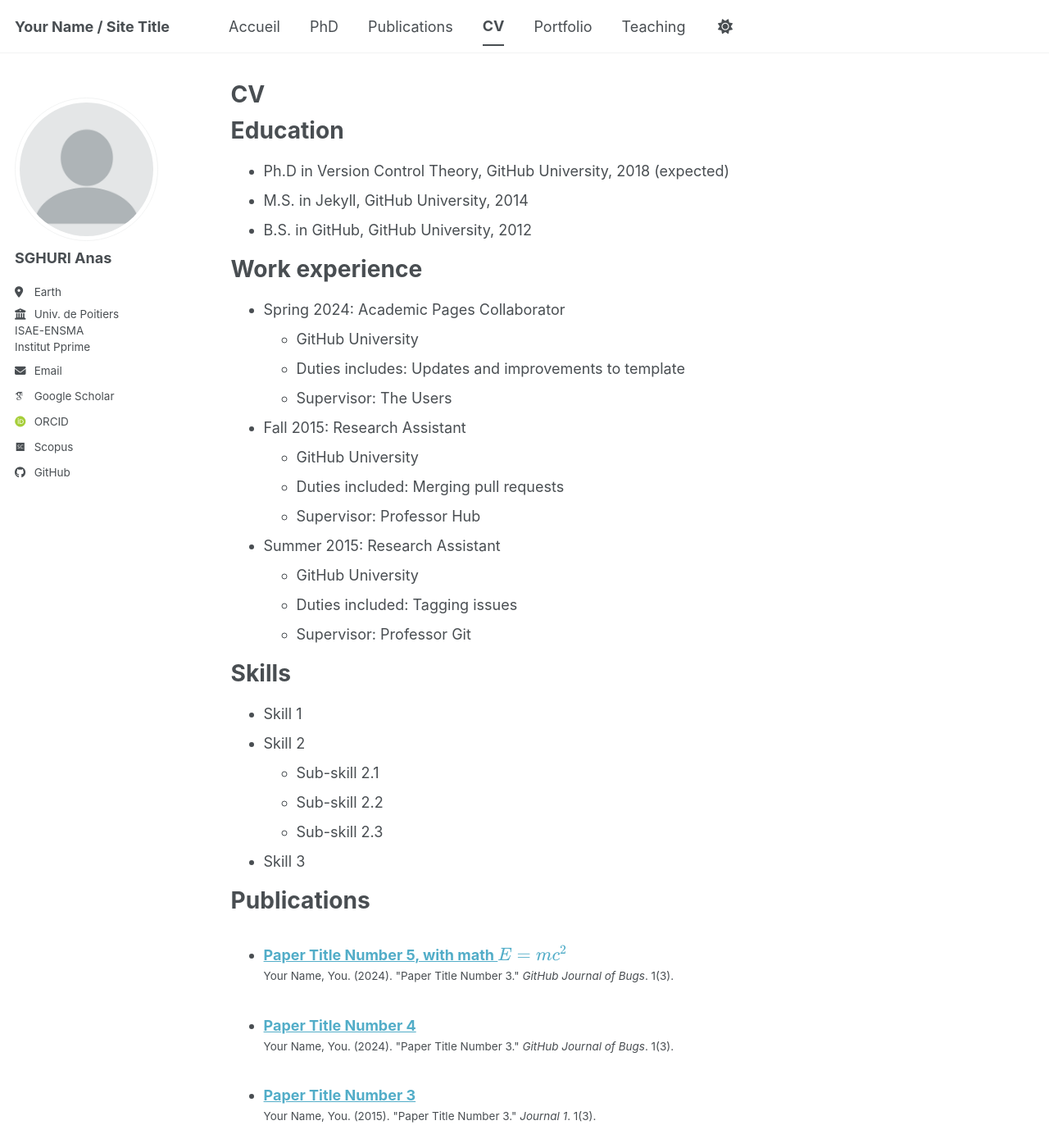
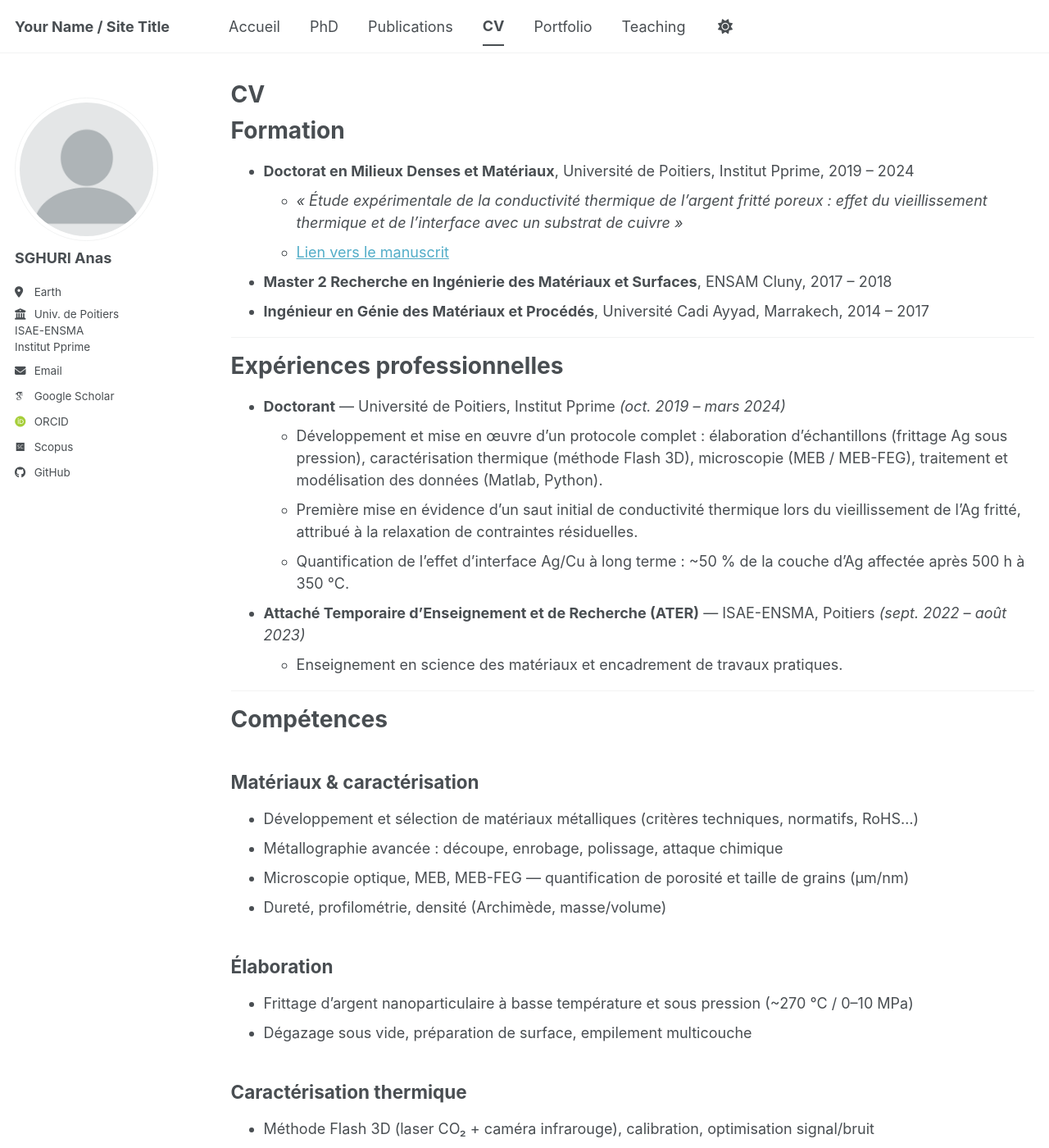
Before and after one commit to Anas-Sg-git/anas-sghuri, a Jekyll site: the page built from _pages/cv.md, in a window 1280 px wide and 1400 px high. Shown: the whole window at 82% size. Built offline with Jekyll 4.4.1, drawn with Linux system fonts in a browser that asks for light colours; some web fonts are replaced; a script bundle is joined from its source files by our own code; library files that are not in the unit come from our copies; some of the changed text lies outside the part shown.

Commit message:
Update cv.md

```diff
--- a/_pages/cv.md
+++ b/_pages/cv.md
@@ -9,56 +9,94 @@ redirect_from:
 
 {% include base_path %}
 
-Education
-======
-* Ph.D in Version Control Theory, GitHub University, 2018 (expected)
-* M.S. in Jekyll, GitHub University, 2014
-* B.S. in GitHub, GitHub University, 2012
+# Formation
 
-Work experience
-======
-* Spring 2024: Academic Pages Collaborator
-  * GitHub University
-  * Duties includes: Updates and improvements to template
-  * Supervisor: The Users
+* **Doctorat en Milieux Denses et Matériaux**, Université de Poitiers, Institut Pprime, 2019 – 2024
+  * *« Étude expérimentale de la conductivité thermique de l'argent fritté poreux : effet du vieillissement thermique et de l'interface avec un substrat de cuivre »*
+  * [Lien vers le manuscrit](https://hal.science/tel-05045482)
+* **Master 2 Recherche en Ingénierie des Matériaux et Surfaces**, ENSAM Cluny, 2017 – 2018
+* **Ingénieur en Génie des Matériaux et Procédés**, Université Cadi Ayyad, Marrakech, 2014 – 2017
 
-* Fall 2015: Research Assistant
-  * GitHub University
-  * Duties included: Merging pull requests
-  * Supervisor: Professor Hub
+---
 
-* Summer 2015: Research Assistant
-  * GitHub University
-  * Duties included: Tagging issues
-  * Supervisor: Professor Git
+# Expériences professionnelles
 
-Skills
-======
-* Skill 1
-* Skill 2
-  * Sub-skill 2.1
-  * Sub-skill 2.2
-  * Sub-skill 2.3
-* Skill 3
+* **Doctorant** — Université de Poitiers, Institut Pprime *(oct. 2019 – mars 2024)*
+  * Développement et mise en œuvre d'un protocole complet : élaboration d'échantillons (frittage Ag sous pression), caractérisation thermique (méthode Flash 3D), microscopie (MEB / MEB-FEG), traitement et modélisation des données (Matlab, Python).
+  * Première mise en évidence d'un saut initial de conductivité thermique lors du vieillissement de l'Ag fritté, attribué à la relaxation de contraintes résiduelles.
+  * Quantification de l'effet d'interface Ag/Cu à long terme : ~50 % de la couche d'Ag affectée après 500 h à 350 °C.
 
-Publications
-======
-  <ul>{% for post in site.publications reversed %}
-    {% include archive-single-cv.html %}
-  {% endfor %}</ul>
+* **Attaché Temporaire d'Enseignement et de Recherche (ATER)** — ISAE-ENSMA, Poitiers *(sept. 2022 – août 2023)*
+  * Enseignement en science des matériaux et encadrement de travaux pratiques.
 
-Talks
-======
-  <ul>{% for post in site.talks reversed %}
-    {% include archive-single-talk-cv.html  %}
-  {% endfor %}</ul>
+---
 
-Teaching
-======
-  <ul>{% for post in site.teaching reversed %}
-    {% include archive-single-cv.html %}
-  {% endfor %}</ul>
+# Compétences
 
-Service and leadership
-======
-* Currently signed in to 43 different slack teams
+## Matériaux & caractérisation
+* Développement et sélection de matériaux métalliques (critères techniques, normatifs, RoHS…)
+* Métallographie avancée : découpe, enrobage, polissage, attaque chimique
+* Microscopie optique, MEB, MEB-FEG — quantification de porosité et taille de grains (µm/nm)
+* Dureté, profilométrie, densité (Archimède, masse/volume)
+
+## Élaboration
+* Frittage d'argent nanoparticulaire à basse température et sous pression (~270 °C / 0–10 MPa)
+* Dégazage sous vide, préparation de surface, empilement multicouche
+
+## Caractérisation thermique
+* Méthode Flash 3D (laser CO₂ + caméra infrarouge), calibration, optimisation signal/bruit
+* Mesure de conductivité thermique, diffusivité thermique, capacité calorifique (mDSC, DSC, ATG)
+* Suivi en fonction du vieillissement thermique et de l'interface Ag/Cu
+
+## Traitement & modélisation des données
+* Résolution de l'équation de la chaleur 3D instationnaire, méthode inverse (estimateurs harmoniques)
+* Plans d'expériences, évaluation d'incertitudes
+* Scripts Matlab et Python
+
+## Analyses de défaillance
+* Microstructure et interfaces, formulation d'hypothèses, tests de confirmation, actions correctives
+
+## Qualité & métrologie
+* Procédures opératoires standard, traçabilité, calibration, maintenance de premier niveau
+* Sécurité laser et chimie, HSE
+
+---
+
+# Productions scientifiques
+
+## Article à comité de lecture
+* **Experimental investigation of thermal conductivity during aging of nanoporous sintered silver**, *Acta Materialia* (IF = 9.3), 28 citations.
+  * DOI : [10.1016/j.actamat.2023.119109](https://doi.org/10.1016/j.actamat.2023.119109)
+
+## Conférences
+* 4 participations en tant que présentateur : 2 conférences internationales, 2 nationales.
+
+---
+
+# Informatique
+
+* **Programmation & traitement de données :** Matlab, Python
+* **Imagerie & analyse :** Fiji / ImageJ
+* **Bureautique :** Microsoft Office, Adobe
+* **Autres :** impression 3D (modélisation, prototypage), développement d'applications mobiles (jeux & éducation)
+
+---
+
+# Langues
+
+* **Français** — courant
+* **Anglais** — courant
+
+---
+
+# Centres d'intérêt
+
+* Impression 3D : modélisation, prototypage, ateliers
+* Développement d'applications mobiles (jeux & éducation)
+
+---
+
+# Références
+
+* **Xavier Milhet** — Directeur de thèse, Université de Poitiers — [xavier.milhet@ensma.fr](mailto:xavier.milhet@ensma.fr)
+* **Yann Billaud** — Encadrant, ISAE-ENSMA, Institut Pprime — [yann.billaud@ensma.fr](mailto:yann.billaud@ensma.fr)
```
